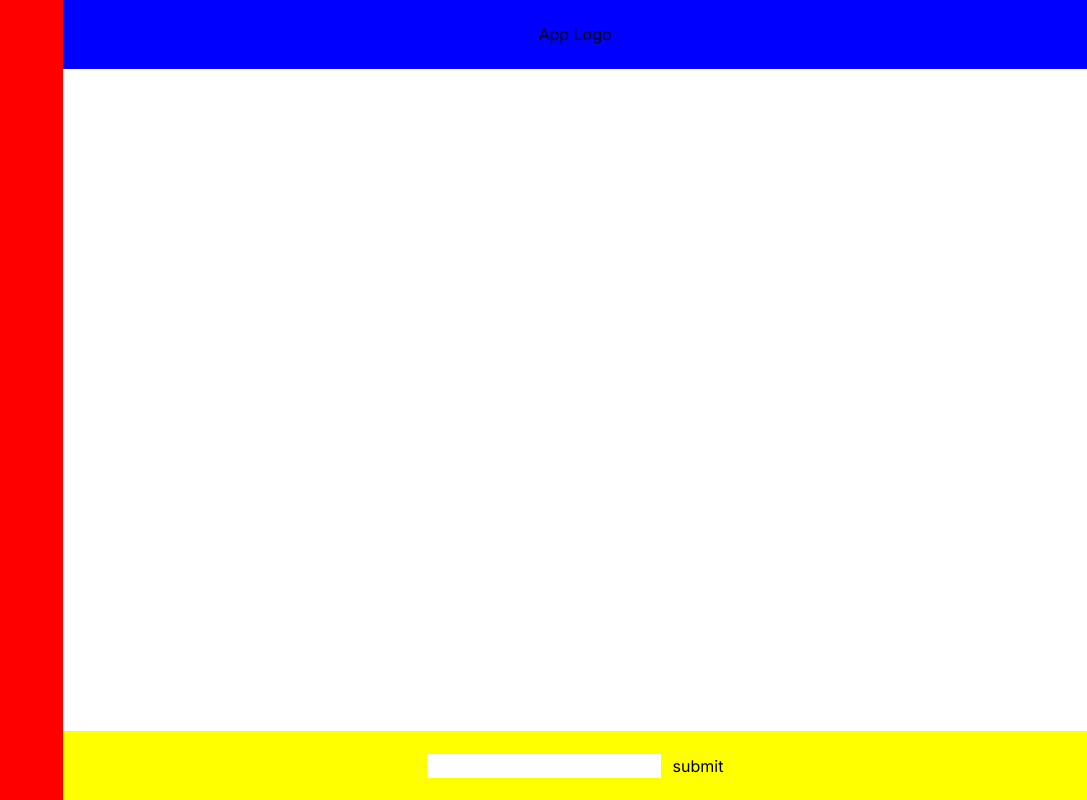
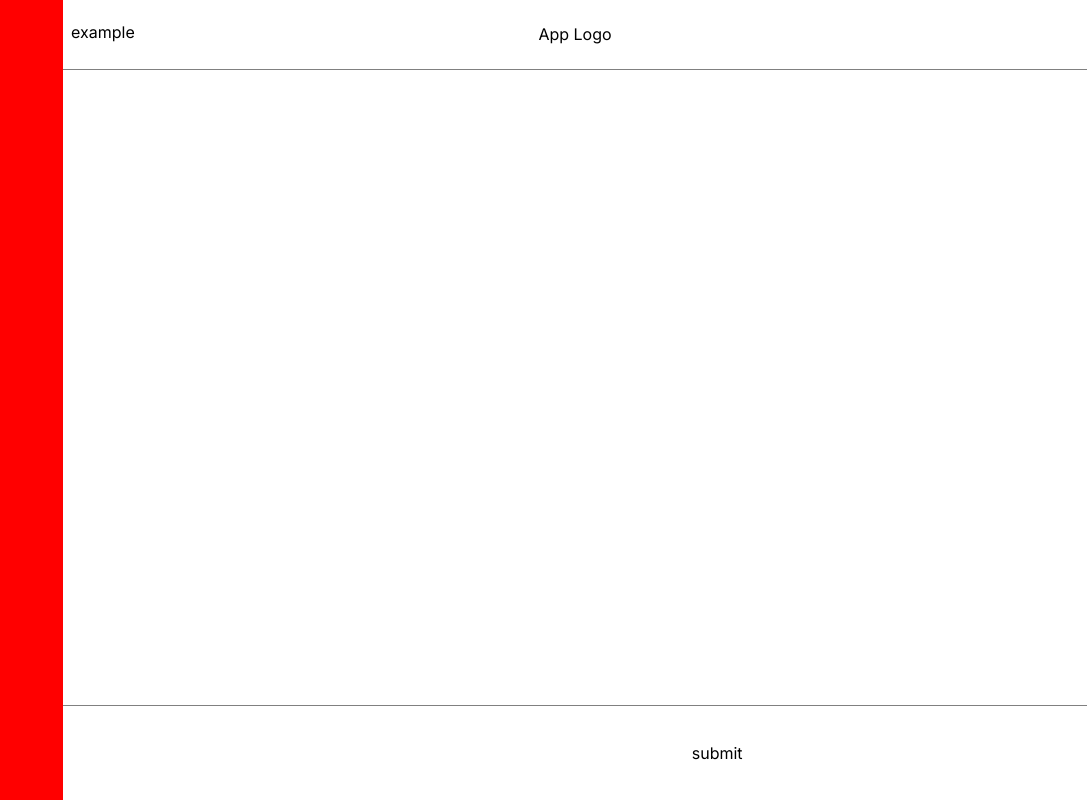
Before and after one commit to Iyanu456/llamaGPT, a Next.js app: page / in a window 1280 px wide. Shown: the whole page, without its empty margins (193-1280 px from the left). Built offline with nearby package versions, Linux system fonts and the light colour scheme.

Commit message:
working on frontend

```diff
--- a/src/app/globals.css
+++ b/src/app/globals.css
@@ -3,6 +3,7 @@
 @tailwind utilities;
 
 :root {
+	--color-grey: rgb(252, 252, 252);
 }
 
 
@@ -83,13 +84,19 @@ hanko-auth::part(form-item){
 }
 
 header {
-    background-color: blue;
+    background-color: var(color-grey);
+    border-bottom: 1.5px solid grey;
 }
 aside {
     background-color: red;
 }
 .input-container {
-    background-color: yellow;
+    background-color: var(color-grey);
+    border-top: 1.5px solid grey
+}
+
+.input-container > form > input {
+	padding: 0.6em 1.2em;
 }
 
 @media only screen and (max-width: 600px) {
--- a/src/app/page.js
+++ b/src/app/page.js
@@ -12,7 +12,7 @@ export default function Home() {
                 <div>App Logo</div>
             </header>
             <div class="h-full px-2 py-5">example</div>
-            <div class="grid place-items-center fixed top-[auto] bottom-0 right-0 max-sm:left-0 left-[16em] input-container py-[1.4em]">
+            <div class="grid place-items-center fixed top-[auto] bottom-0 right-0 max-sm:left-0 left-[16em] input-container py-[1.6em]">
 	  <form className="flex gap-3"><input/><button>submit</button></form></div>
         </main>
 	  </div>
```
